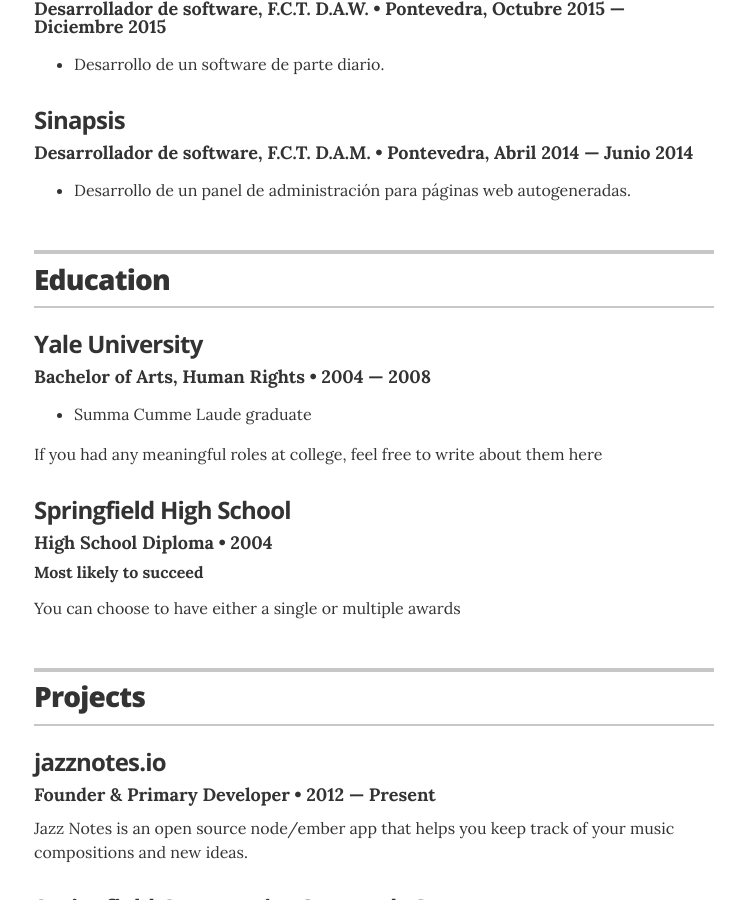
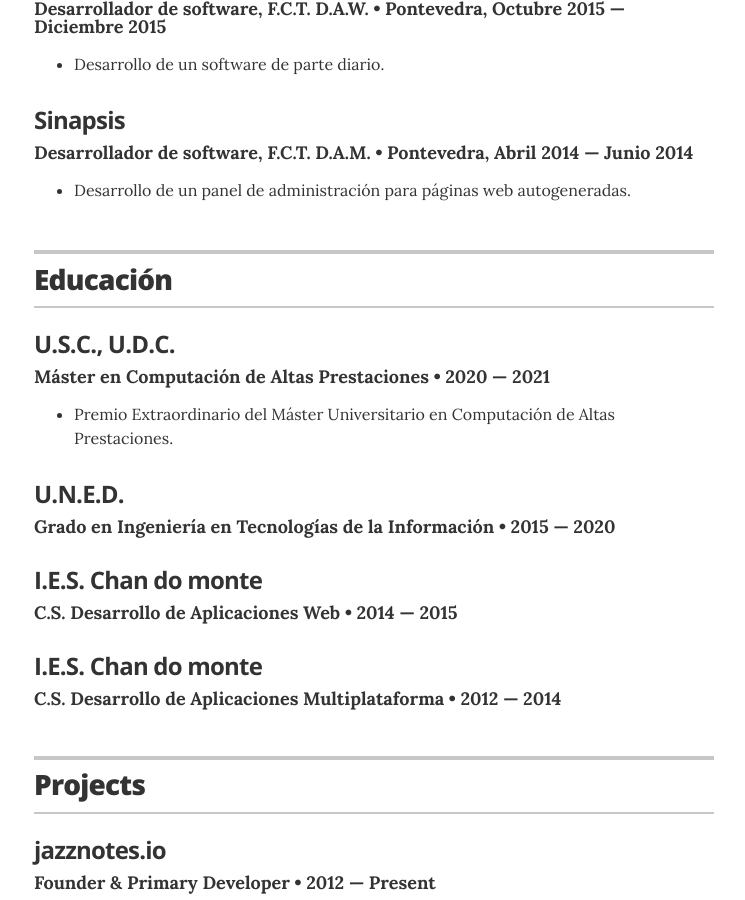
Before and after one commit to obocat/daniel_toranzo_perez, a Jekyll site: the page built from index.html, in a window 1280 px wide and 900 px high, scrolled down 1000 px. Shown: the whole window, without its empty margins (266-1011 px from the left). Built offline with Jekyll 4.4.1, drawn with Linux system fonts in a browser that asks for light colours; some of the changed text lies outside the part shown.

Commit message:
feature: education added

```diff
--- a/_data/education.yml
+++ b/_data/education.yml
@@ -1,13 +1,18 @@
 # Degree
-- degree: Bachelor of Arts, Human Rights
-  uni: Yale University
-  year: 2004 &mdash; 2008
+- degree: Máster en Computación de Altas Prestaciones
+  uni: U.S.C., U.D.C.
+  year: 2020 &mdash; 2021
   awards:
-    - award: Summa Cumme Laude graduate
-  summary: If you had any meaningful roles at college, feel free to write about them here
+    - award: Premio Extraordinario del Máster Universitario en Computación de Altas Prestaciones.
 
-- degree: High School Diploma
-  uni: Springfield High School
-  year: 2004
-  award: Most likely to succeed
-  summary: You can choose to have either a single or multiple awards
+- degree: Grado en Ingeniería en Tecnologías de la Información
+  uni: U.N.E.D.
+  year: 2015 &mdash; 2020
+
+- degree: C.S. Desarrollo de Aplicaciones Web
+  uni: I.E.S. Chan do monte
+  year: 2014 &mdash; 2015
+
+- degree: C.S. Desarrollo de Aplicaciones Multiplataforma
+  uni: I.E.S. Chan do monte
+  year: 2012 &mdash; 2014
--- a/_layouts/resume.html
+++ b/_layouts/resume.html
@@ -73,7 +73,7 @@
       <!-- begin Education -->
       <section class="content-section">
         <header class="section-header">
-          <h2>Education</h2>
+          <h2>Educación</h2>
         </header>
 
         {% for education in site.data.education %}
```
Also changed, not shown: other parts of _layouts/resume.html (+1 -1 lines).
